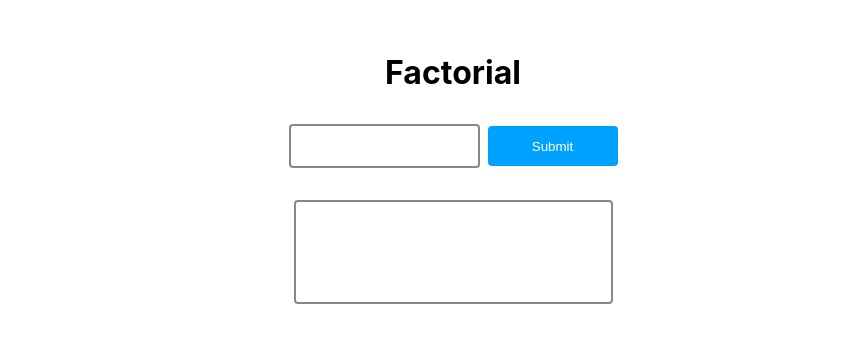
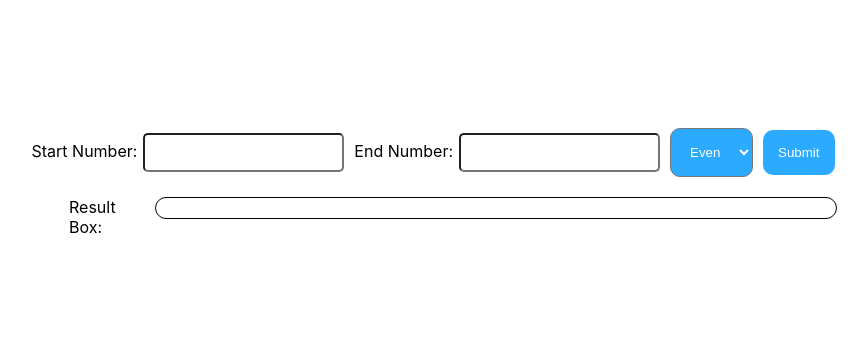
Before and after one commit to LinThitHtwe/TeamOneAssignmentToDo, a React (Create React App) app: page / in a window 1280 px wide. Shown: the top 342 px of the page, without its empty margins (187-1055 px from the left). Built offline with nearby package versions, Linux system fonts and the light colour scheme.

Commit message:
[add] even-odd

```diff
--- a/src/App.js
+++ b/src/App.js
@@ -1,13 +1,15 @@
 import logo from './logo.svg';
 import './App.css';
 import Factorial from './pages/Factorial';
+import EvenOdd from './pages/EvenOdd';
 
 function App() {
   return (
-    <>
-      <Factorial />
-    </>
+    <div>
+      <EvenOdd/>
+    </div>
   );
+
 }
 
 export default App;
--- a/src/pages/EvenOdd.js
+++ b/src/pages/EvenOdd.js
@@ -1,9 +1,63 @@
-import React from "react";
+import React, { useState } from "react";
+import evenodd from "../styles/evenodd.css";
 
 const EvenOdd = () => {
+  const [start, setStart] = useState('');
+  const [end, setEnd] = useState('');
+  const [numberType, setNumberType] = useState('even');
+  const [result, setResult] = useState('');
+
+  const calculateResult = (event) => {
+    event.preventDefault();
+    const startValue = parseInt(start);
+    const endValue = parseInt(end);
+
+    if (!isNaN(startValue) && !isNaN(endValue)) {
+      let calculatedResult = "";
+
+      for (let i = startValue; i <= endValue; i++) {
+        if ((numberType === "even" && i % 2 === 0) || (numberType === "odd" && i % 2 !== 0)) {
+          calculatedResult += i + ' ';
+        }
+      }
+
+      setResult(calculatedResult.trim());
+    }
+  };
+
   return (
     <div>
-      <h1>Even Odd Init</h1>
+      <form onSubmit={calculateResult}>
+        <div className="container">
+          <div className="row-container">
+            <div className="start-num">
+              <label htmlFor='start'>Start Number:</label>
+              <input type="text" name="start" className="start" value={start} onChange={(e) => setStart(e.target.value)} />
+            </div>
+
+            <div className="end-num">
+              <label htmlFor='end'>End Number:</label>
+              <input type="text" name="end" className="end" value={end} onChange={(e) => setEnd(e.target.value)} />
+            </div>
+
+            <div className="list-even-odd">
+              <select className="select-item" value={numberType} onChange={(e) => setNumberType(e.target.value)}>
+                <option value='even'>Even</option>
+                <option value='odd'>Odd</option>
+              </select>
+            </div>
+
+            <div>
+              <button type="submit">Submit</button>
+            </div>
+          </div>
+
+          <div className="answer-box">
+            <label htmlFor="ans">Result Box:</label>
+            <div name='ans' className="ans" value={result} readOnly >{result}</div>
+          </div>
+        </div>
+      </form>
     </div>
   );
 };
--- /dev/null
+++ b/src/styles/evenodd.css
@@ -0,0 +1,59 @@
+.container{
+    display:flex;
+    flex-direction:column;
+    margin-top: 10%;
+    align-items: center;
+    gap: 20px;
+
+
+}
+.row-container{
+    font-size: medium;
+    color:black;
+    margin-right: 40px;
+    display: flex;
+    align-items: center;
+    justify-content: center;
+    gap: 10px;
+    width: 100%;
+}
+.select-item{
+    padding: 15px 15px;
+    color: white;
+    font-weight: 100;
+    border-radius: 10px;
+    background-color:#2baaff;
+}
+
+.answer-box{
+    width: 60%;
+    height: 50px;
+    color: black;
+    display: flex;
+    align-items: start;
+
+}
+.ans{
+    width: 90%;
+    height: 100%;
+    border-radius: 20px;
+    background-color:white;
+    font-size: medium;
+    padding: 10px;
+    margin-left: 6px;
+    height: auto;
+    border: 1px solid #000;
+}
+button{
+    padding: 15px 15px;
+    color: white;
+    border-radius: 10px;
+    background-color:#2baaff;
+    border: none;
+}
+.start, .end{
+    background-color:white;
+margin-left: 6px;
+border-radius: 5px;
+padding: 10px;
+}
```
